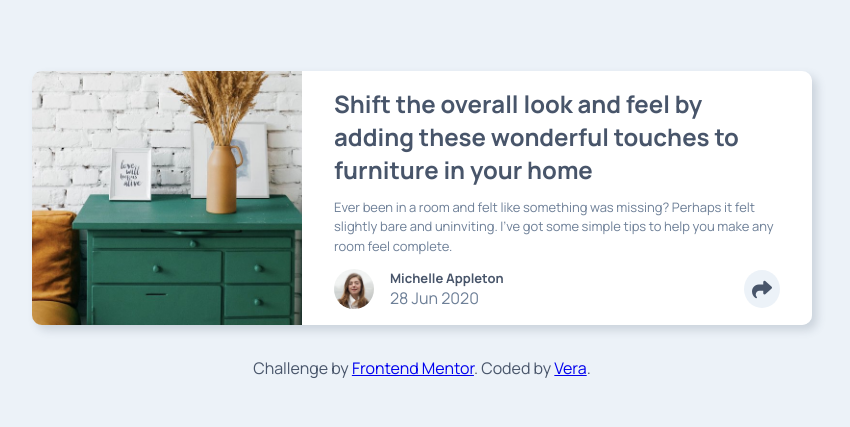
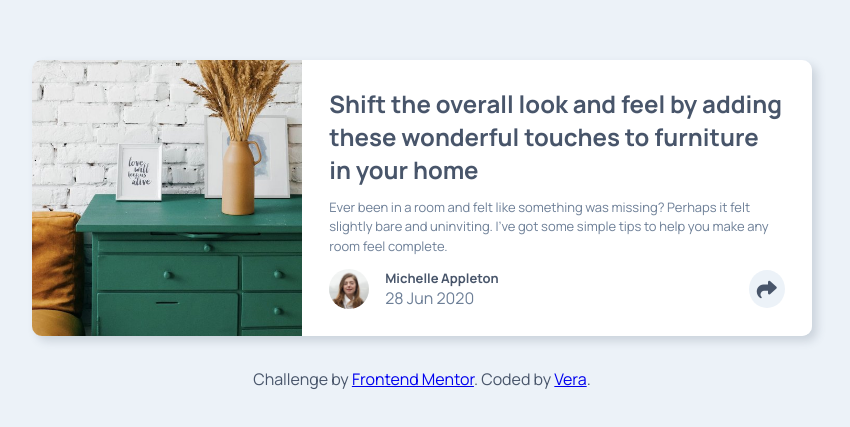
Before and after one commit to verakissyou17/Article-Preview-Component, a plain HTML site: page index.html in a window 1280 px wide. Shown: the part 175-602 px from the top of the page, without its empty margins (218-1068 px from the left). Drawn offline with Linux system fonts and the light colour scheme.

Commit message:
Increase padding to the wrapper in desktop mode

```diff
--- a/style.css
+++ b/style.css
@@ -64,7 +64,7 @@ main {
 .wrapper {
   border-radius: 0 10px 10px 0;
   background-color: var(--white);
-  padding: 1em 2em;
+  padding: 1.7em;
   position: relative;
 }
 
```
